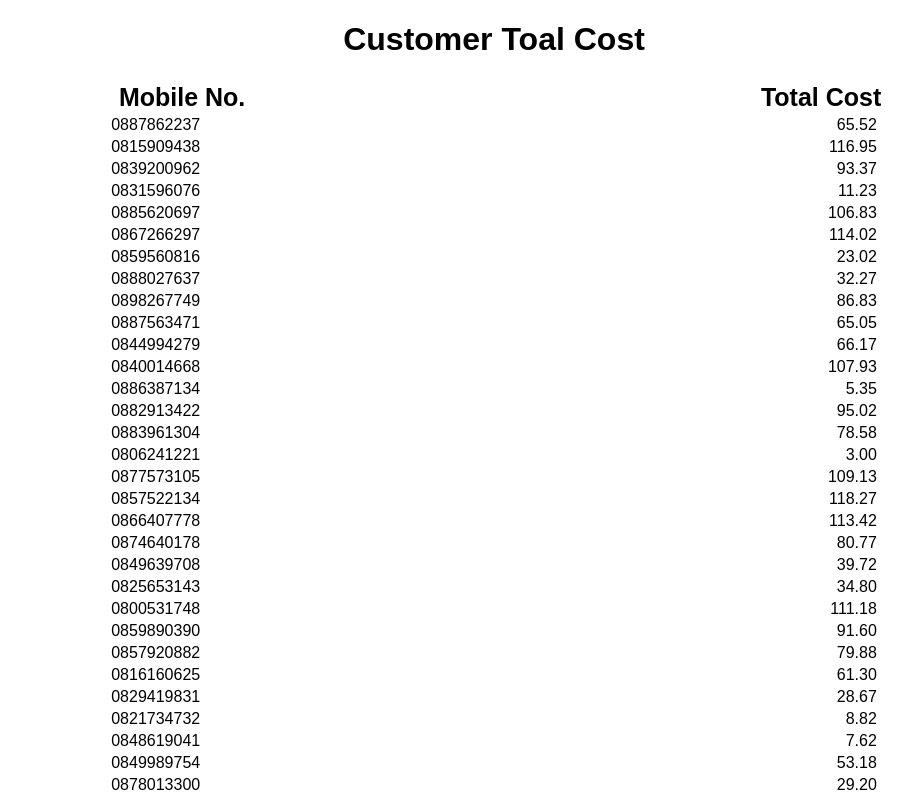
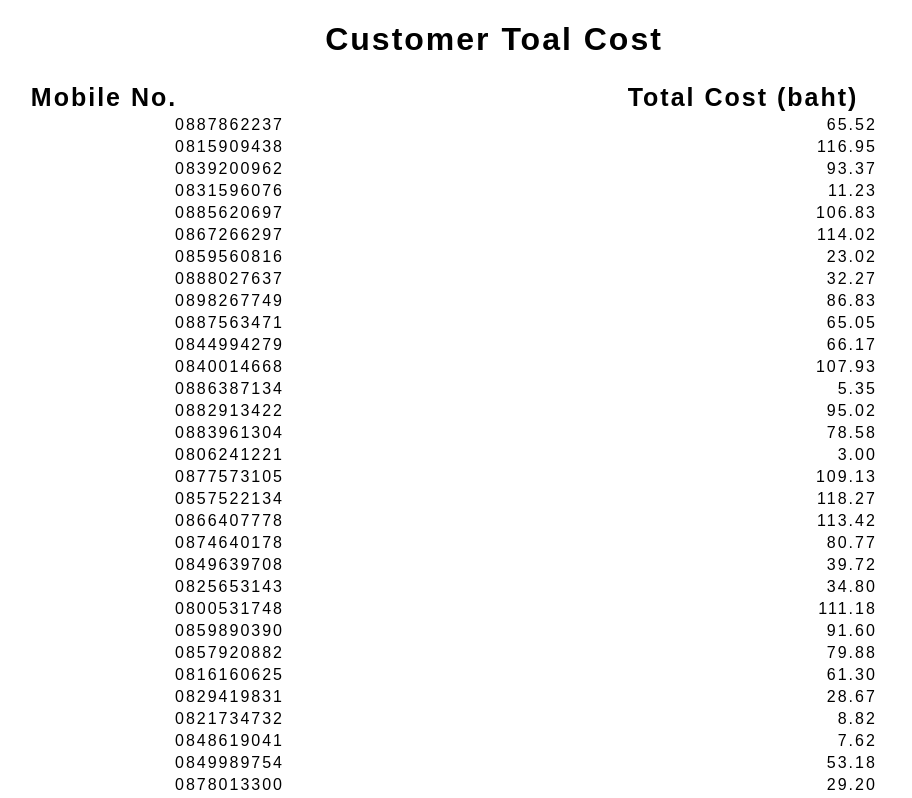
Before and after one commit to fafafafuse/Assignment, a React (Create React App) app in the folder read-json/: page / in a window 1280 px wide. Shown: the top 798 px of the page, without its empty margins (146-1058 px from the left). Built offline with nearby package versions, Linux system fonts and the light colour scheme.

Commit message:
save update
adjust table

```diff
--- a/read-json/src/App.css
+++ b/read-json/src/App.css
@@ -1,5 +1,6 @@
 .App {
   text-align: left;
+  letter-spacing: 2px;
 }
 
 
@@ -20,15 +21,12 @@ table{
   width: 100%;
 }
 .Table-mobileNo{
-  padding-left: 20%;
+  padding-left: 25%;
 }
 .Table-cost{
   padding-right: 20%;
   text-align: right;
 }
-tr{
-  padding-bottom: 20px
-}
 th{
   font-size: 25px;
   text-align:center;
--- a/read-json/src/App.js
+++ b/read-json/src/App.js
@@ -10,7 +10,7 @@ class App extends Component {
         <header className="App-header"><h1>Customer Toal Cost</h1></header>
 
         <table>
-        <tr><th>Mobile No.</th><th>Total Cost</th></tr>
+        <tr><th>Mobile No.</th><th>Total Cost (baht)</th></tr>
         {
           data.map(function(phone){
             return <tr className="list">
```
